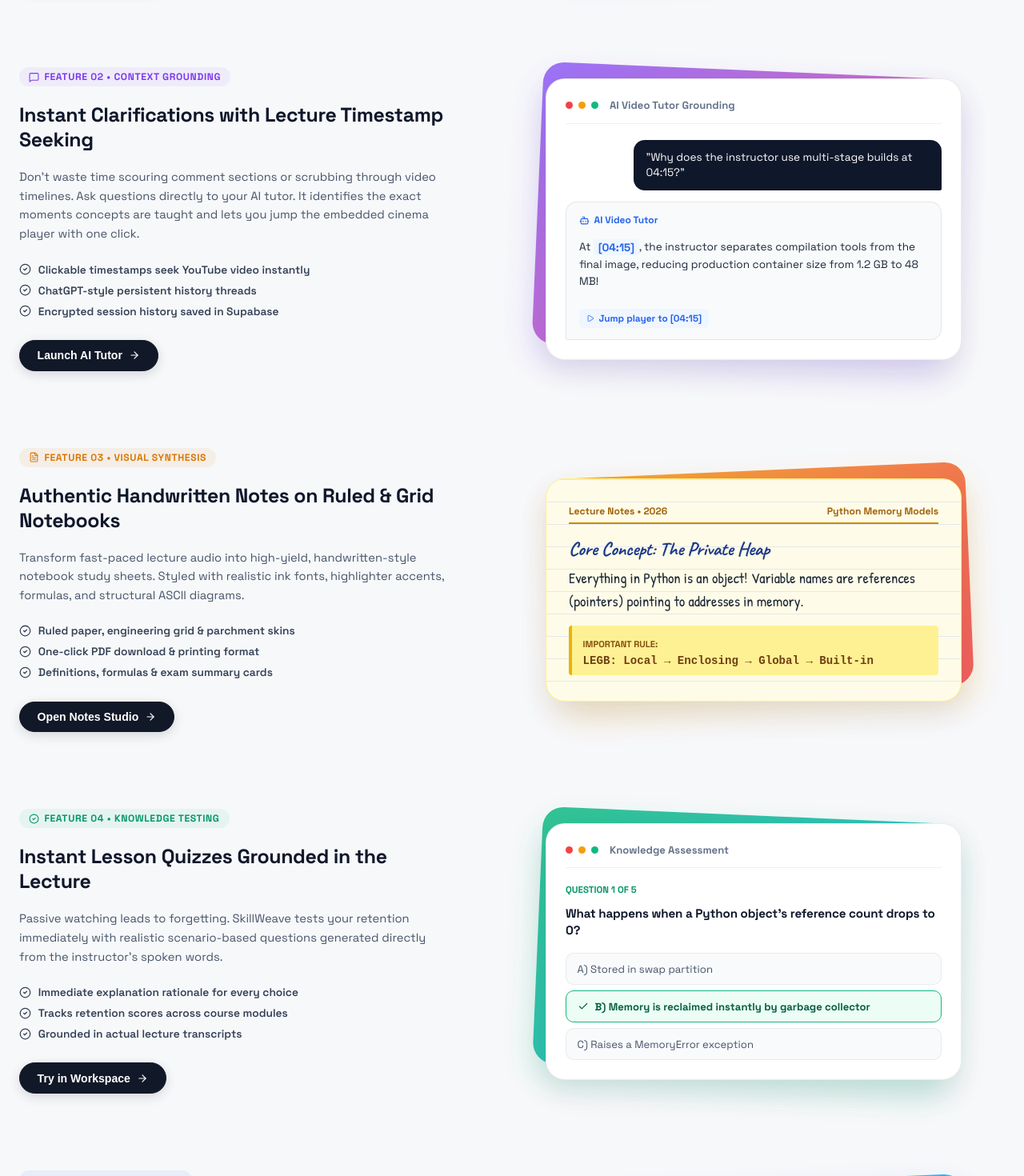
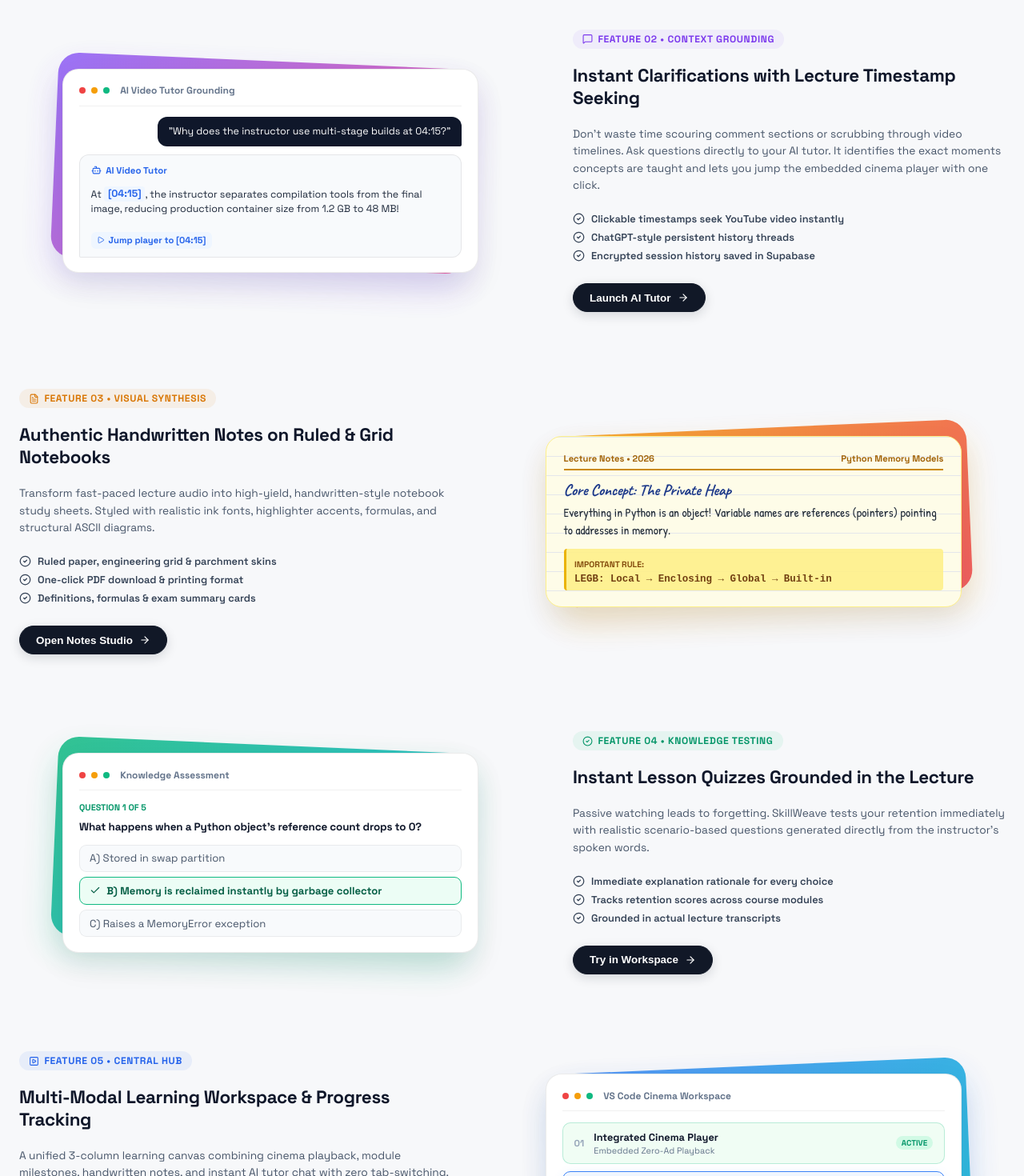
Before and after one commit to sarweshwargoud/SkillWeave-AI, a React (Vite) app in the folder frontend/: page / in a window 1280 px wide. Shown: the part 4060-5530 px from the top of the page at 80% size. Built offline with nearby package versions, Linux system fonts and the light colour scheme.

Commit message:
feat(ui): ensure true alternating zigzag order and compact card typography and padding

```diff
--- a/frontend/src/pages/LandingPage.css
+++ b/frontend/src/pages/LandingPage.css
@@ -347,17 +347,17 @@
   width: 100%;
 }
 
-/* Compact Text Column (Image 2 reference: small text beside cards) */
+/* Compact Text Column (small readable text beside cards) */
 .compact-text-col {
-  max-width: 480px;
+  max-width: 450px;
   display: flex;
   flex-direction: column;
-  gap: 0.85rem;
+  gap: 0.75rem;
 }
 
 .zigzag-title.small-title {
   font-family: 'Space Grotesk', -apple-system, sans-serif;
-  font-size: 1.55rem;
+  font-size: 1.4rem;
   font-weight: 850;
   line-height: 1.25;
   letter-spacing: -0.015em;
@@ -366,8 +366,8 @@
 }
 
 .zigzag-desc.small-desc {
-  font-size: 0.92rem;
-  line-height: 1.6;
+  font-size: 0.86rem;
+  line-height: 1.55;
   color: #475569;
   margin: 0;
 }
@@ -375,24 +375,24 @@
 .zigzag-points.small-points {
   display: flex;
   flex-direction: column;
+  gap: 0.4rem;
+  margin: 0.15rem 0;
+}
+
+.zigzag-points.small-points .point-item {
+  display: flex;
+  align-items: center;
   gap: 0.5rem;
-  margin: 0.2rem 0;
-}
-
-.zigzag-points.small-points .point-item {
-  display: flex;
-  align-items: center;
-  gap: 0.55rem;
-  font-size: 0.86rem;
+  font-size: 0.8rem;
   font-weight: 600;
   color: #334155;
 }
 
 .zigzag-cta-btn.compact-btn {
-  padding: 0.65rem 1.35rem !important;
-  font-size: 0.88rem !important;
+  padding: 0.6rem 1.25rem !important;
+  font-size: 0.84rem !important;
   border-radius: 9999px;
-  margin-top: 0.25rem;
+  margin-top: 0.2rem;
 }
 
 /* Studio Product Stage - Expansive Full Desktop Layout */
@@ -1570,8 +1570,8 @@
   z-index: 2;
   background: #ffffff;
   border: 1px solid rgba(0, 0, 0, 0.08);
-  border-radius: 24px;
-  padding: 1.5rem;
+  border-radius: 20px;
+  padding: 1.15rem 1.25rem;
   box-shadow: 0 16px 36px rgba(15, 23, 42, 0.08);
   transition: all 0.3s ease;
 }
@@ -1585,14 +1585,14 @@
   display: flex;
   align-items: center;
   gap: 0.45rem;
-  margin-bottom: 1.25rem;
-  padding-bottom: 0.85rem;
+  margin-bottom: 0.85rem;
+  padding-bottom: 0.65rem;
   border-bottom: 1px solid rgba(0, 0, 0, 0.06);
 }
 
 .mock-dot {
-  width: 9px;
-  height: 9px;
+  width: 8px;
+  height: 8px;
   border-radius: 50%;
 }
 .mock-dot.red { background: #ef4444; }
@@ -1600,8 +1600,8 @@
 .mock-dot.green { background: #10b981; }
 
 .mock-header-title {
-  margin-left: 0.4rem;
-  font-size: 0.82rem;
+  margin-left: 0.35rem;
+  font-size: 0.75rem;
   font-weight: 750;
   color: #64748b;
 }
@@ -1610,17 +1610,17 @@
 .mock-milestones-list {
   display: flex;
   flex-direction: column;
+  gap: 0.55rem;
+}
+
+.mock-step-row {
+  display: flex;
+  align-items: center;
   gap: 0.75rem;
-}
-
-.mock-step-row {
-  display: flex;
-  align-items: center;
-  gap: 0.85rem;
-  padding: 0.75rem 1rem;
+  padding: 0.55rem 0.85rem;
   background: #f8fafc;
   border: 1px solid rgba(0, 0, 0, 0.05);
-  border-radius: 12px;
+  border-radius: 10px;
 }
 
 .mock-step-row.is-done {
@@ -1635,7 +1635,7 @@
 }
 
 .mock-step-num {
-  font-size: 0.78rem;
+  font-size: 0.72rem;
   font-weight: 850;
   color: #94a3b8;
 }
@@ -1648,27 +1648,27 @@
   flex: 1;
   display: flex;
   flex-direction: column;
-  gap: 0.15rem;
+  gap: 0.1rem;
 }
 
 .mock-step-info strong {
-  font-size: 0.88rem;
+  font-size: 0.8rem;
   font-weight: 750;
   color: #0f172a;
 }
 
 .mock-step-info span {
-  font-size: 0.72rem;
+  font-size: 0.68rem;
   color: #64748b;
 }
 
 .mock-status-pill {
-  font-size: 0.68rem;
+  font-size: 0.62rem;
   font-weight: 800;
   text-transform: uppercase;
   color: #94a3b8;
   background: #e2e8f0;
-  padding: 0.15rem 0.5rem;
+  padding: 0.12rem 0.45rem;
   border-radius: 9999px;
 }
 
@@ -1686,59 +1686,59 @@
 .mock-chat-stream {
   display: flex;
   flex-direction: column;
-  gap: 0.85rem;
+  gap: 0.65rem;
 }
 
 .mock-user-bubble {
   align-self: flex-end;
   background: #0f172a;
   color: #ffffff;
-  padding: 0.75rem 1rem;
-  border-radius: 14px 14px 2px 14px;
-  font-size: 0.85rem;
+  padding: 0.6rem 0.85rem;
+  border-radius: 12px 12px 2px 12px;
+  font-size: 0.78rem;
   max-width: 82%;
-  line-height: 1.45;
+  line-height: 1.4;
 }
 
 .mock-tutor-bubble {
   align-self: flex-start;
   background: #f8fafc;
   border: 1px solid rgba(0, 0, 0, 0.08);
-  padding: 0.85rem 1rem;
-  border-radius: 14px 14px 14px 2px;
-  font-size: 0.85rem;
+  padding: 0.65rem 0.85rem;
+  border-radius: 12px 12px 12px 2px;
+  font-size: 0.78rem;
   color: #1e293b;
-  line-height: 1.55;
+  line-height: 1.45;
 }
 
 .tutor-head {
   display: flex;
   align-items: center;
   gap: 0.35rem;
-  font-size: 0.75rem;
+  font-size: 0.72rem;
   font-weight: 800;
   color: #2563eb;
-  margin-bottom: 0.35rem;
+  margin-bottom: 0.25rem;
 }
 
 .mock-timestamp-badge {
   font-weight: 800;
   color: #2563eb;
   background: #eff6ff;
-  padding: 0.1rem 0.35rem;
+  padding: 0.08rem 0.3rem;
   border-radius: 4px;
 }
 
 .mock-jump-cta {
   display: inline-flex;
   align-items: center;
-  gap: 0.35rem;
-  margin-top: 0.65rem;
-  font-size: 0.74rem;
+  gap: 0.3rem;
+  margin-top: 0.45rem;
+  font-size: 0.7rem;
   font-weight: 750;
   color: #2563eb;
   background: #eff6ff;
-  padding: 0.2rem 0.55rem;
+  padding: 0.15rem 0.45rem;
   border-radius: 6px;
 }
 
@@ -1747,47 +1747,47 @@
   background: #fefce8;
   border: 1px solid #fef08a;
   background-image: linear-gradient(#e5e7eb 1px, transparent 1px);
-  background-size: 100% 28px;
-  padding: 2rem 1.75rem;
+  background-size: 100% 24px;
+  padding: 1.25rem 1.35rem;
 }
 
 .mock-paper-header {
   display: flex;
   justify-content: space-between;
   font-family: 'Space Grotesk', sans-serif;
-  font-size: 0.76rem;
+  font-size: 0.7rem;
   font-weight: 800;
   color: #a16207;
   border-bottom: 2px solid #ca8a04;
-  padding-bottom: 0.4rem;
-  margin-bottom: 1rem;
+  padding-bottom: 0.35rem;
+  margin-bottom: 0.75rem;
 }
 
 .hw-heading {
   font-family: 'Caveat', cursive, sans-serif;
-  font-size: 1.5rem;
+  font-size: 1.25rem;
   font-weight: 700;
   color: #1e3a8a;
-  margin: 0 0 0.4rem;
+  margin: 0 0 0.3rem;
 }
 
 .hw-text {
   font-family: 'Patrick Hand', cursive, sans-serif;
-  font-size: 1.15rem;
+  font-size: 0.95rem;
   color: #1f2937;
-  line-height: 1.6;
-  margin: 0 0 1rem;
+  line-height: 1.45;
+  margin: 0 0 0.75rem;
 }
 
 .hw-highlight-box {
   background: rgba(254, 240, 138, 0.9);
-  border-left: 4px solid #eab308;
-  padding: 0.65rem 0.85rem;
+  border-left: 3px solid #eab308;
+  padding: 0.45rem 0.65rem;
   border-radius: 4px;
 }
 
 .hw-hl-tag {
-  font-size: 0.7rem;
+  font-size: 0.65rem;
   font-weight: 800;
   text-transform: uppercase;
   color: #854d0e;
@@ -1795,49 +1795,50 @@
 
 .hw-hl-text {
   font-family: monospace;
-  font-size: 0.88rem;
+  font-size: 0.78rem;
   font-weight: 700;
   color: #713f12;
-  margin: 0.25rem 0 0;
+  margin: 0.2rem 0 0;
 }
 
 /* Quiz Mock */
 .mock-quiz-body {
   display: flex;
   flex-direction: column;
-  gap: 0.75rem;
+  gap: 0.55rem;
 }
 
 .mock-q-num {
-  font-size: 0.72rem;
+  font-size: 0.68rem;
   font-weight: 800;
   text-transform: uppercase;
   color: #059669;
 }
 
 .mock-q-title {
-  font-size: 0.95rem;
+  font-size: 0.84rem;
   font-weight: 800;
   color: #0f172a;
   margin: 0;
-  line-height: 1.4;
+  line-height: 1.35;
 }
 
 .mock-options-group {
   display: flex;
   flex-direction: column;
+  gap: 0.4rem;
+  margin-top: 0.25rem;
+}
+
+.mock-opt-item {
+  display: flex;
+  align-items: center;
   gap: 0.45rem;
-  margin-top: 0.35rem;
-}
-
-.mock-opt-item {
-  display: flex;
-  align-items: center;
-  gap: 0.5rem;
-  padding: 0.65rem 0.85rem;
+  padding: 0.48rem 0.75rem;
   background: #f8fafc;
   border: 1px solid rgba(0, 0, 0, 0.06);
-  border-radius: 10px;
+  border-radius: 9px;
+  font-size: 0.78rem;
   font-size: 0.82rem;
   color: #475569;
 }
--- a/frontend/src/pages/LandingPage.jsx
+++ b/frontend/src/pages/LandingPage.jsx
@@ -626,6 +626,30 @@ const LandingPage = () => {
           {/* Row 2 (Zag): Feature 02 Context Grounding (Card Left, Text Right via reverse-row) */}
           <div className="zigzag-row reverse-row">
             <motion.div
+              className="zigzag-content-col compact-text-col"
+              initial={{ opacity: 0, x: 25 }}
+              whileInView={{ opacity: 1, x: 0 }}
+              viewport={{ once: true }}
+              transition={{ duration: 0.6 }}
+            >
+              <div className="zigzag-badge badge-violet">
+                <MessageSquare size={13} /> <span>Feature 02 • Context Grounding</span>
+              </div>
+              <h3 className="zigzag-title small-title">Instant Clarifications with Lecture Timestamp Seeking</h3>
+              <p className="zigzag-desc small-desc">
+                Don't waste time scouring comment sections or scrubbing through video timelines. Ask questions directly to your AI tutor. It identifies the exact moments concepts are taught and lets you jump the embedded cinema player with one click.
+              </p>
+              <div className="zigzag-points small-points">
+                <div className="point-item"><CheckCircle2 size={15} className="text-violet-600" /> <span>Clickable timestamps seek YouTube video instantly</span></div>
+                <div className="point-item"><CheckCircle2 size={15} className="text-violet-600" /> <span>ChatGPT-style persistent history threads</span></div>
+                <div className="point-item"><CheckCircle2 size={15} className="text-violet-600" /> <span>Encrypted session history saved in Supabase</span></div>
+              </div>
+              <button className="btn-primary zigzag-cta-btn compact-btn" onClick={() => navigate('/tutor')}>
+                Launch AI Tutor <ArrowRight size={14} />
+              </button>
+            </motion.div>
+
+            <motion.div
               className="zigzag-visual-col"
               initial={{ opacity: 0, x: -25 }}
               whileInView={{ opacity: 1, x: 0 }}
@@ -660,30 +684,6 @@ const LandingPage = () => {
                   </div>
                 </div>
               </div>
-            </motion.div>
-
-            <motion.div
-              className="zigzag-content-col compact-text-col"
-              initial={{ opacity: 0, x: 25 }}
-              whileInView={{ opacity: 1, x: 0 }}
-              viewport={{ once: true }}
-              transition={{ duration: 0.6 }}
-            >
-              <div className="zigzag-badge badge-violet">
-                <MessageSquare size={13} /> <span>Feature 02 • Context Grounding</span>
-              </div>
-              <h3 className="zigzag-title small-title">Instant Clarifications with Lecture Timestamp Seeking</h3>
-              <p className="zigzag-desc small-desc">
-                Don't waste time scouring comment sections or scrubbing through video timelines. Ask questions directly to your AI tutor. It identifies the exact moments concepts are taught and lets you jump the embedded cinema player with one click.
-              </p>
-              <div className="zigzag-points small-points">
-                <div className="point-item"><CheckCircle2 size={15} className="text-violet-600" /> <span>Clickable timestamps seek YouTube video instantly</span></div>
-                <div className="point-item"><CheckCircle2 size={15} className="text-violet-600" /> <span>ChatGPT-style persistent history threads</span></div>
-                <div className="point-item"><CheckCircle2 size={15} className="text-violet-600" /> <span>Encrypted session history saved in Supabase</span></div>
-              </div>
-              <button className="btn-primary zigzag-cta-btn compact-btn" onClick={() => navigate('/tutor')}>
-                Launch AI Tutor <ArrowRight size={14} />
-              </button>
             </motion.div>
           </div>
 
@@ -742,8 +742,32 @@ const LandingPage = () => {
             </motion.div>
           </div>
 
-          {/* Row 4 (Zag): Feature 04 Knowledge Testing (Card Left, Text Right via reverse-row - EXACT IMAGE 1 & 2) */}
+          {/* Row 4 (Zag): Feature 04 Knowledge Testing (Card Left, Text Right via reverse-row) */}
           <div className="zigzag-row reverse-row">
+            <motion.div
+              className="zigzag-content-col compact-text-col"
+              initial={{ opacity: 0, x: 25 }}
+              whileInView={{ opacity: 1, x: 0 }}
+              viewport={{ once: true }}
+              transition={{ duration: 0.6 }}
+            >
+              <div className="zigzag-badge badge-emerald">
+                <CheckCircle2 size={13} /> <span>Feature 04 • Knowledge Testing</span>
+              </div>
+              <h3 className="zigzag-title small-title">Instant Lesson Quizzes Grounded in the Lecture</h3>
+              <p className="zigzag-desc small-desc">
+                Passive watching leads to forgetting. SkillWeave tests your retention immediately with realistic scenario-based questions generated directly from the instructor's spoken words.
+              </p>
+              <div className="zigzag-points small-points">
+                <div className="point-item"><CheckCircle2 size={15} className="text-emerald-600" /> <span>Immediate explanation rationale for every choice</span></div>
+                <div className="point-item"><CheckCircle2 size={15} className="text-emerald-600" /> <span>Tracks retention scores across course modules</span></div>
+                <div className="point-item"><CheckCircle2 size={15} className="text-emerald-600" /> <span>Grounded in actual lecture transcripts</span></div>
+              </div>
+              <button className="btn-primary zigzag-cta-btn compact-btn" onClick={() => navigate('/workspace')}>
+                Try in Workspace <ArrowRight size={14} />
+              </button>
+            </motion.div>
+
             <motion.div
               className="zigzag-visual-col"
               initial={{ opacity: 0, x: -25 }}
@@ -774,30 +798,6 @@ const LandingPage = () => {
                   </div>
                 </div>
               </div>
-            </motion.div>
-
-            <motion.div
-              className="zigzag-content-col compact-text-col"
-              initial={{ opacity: 0, x: 25 }}
-              whileInView={{ opacity: 1, x: 0 }}
-              viewport={{ once: true }}
-              transition={{ duration: 0.6 }}
-            >
-              <div className="zigzag-badge badge-emerald">
-                <CheckCircle2 size={13} /> <span>Feature 04 • Knowledge Testing</span>
-              </div>
-              <h3 className="zigzag-title small-title">Instant Lesson Quizzes Grounded in the Lecture</h3>
-              <p className="zigzag-desc small-desc">
-                Passive watching leads to forgetting. SkillWeave tests your retention immediately with realistic scenario-based questions generated directly from the instructor's spoken words.
-              </p>
-              <div className="zigzag-points small-points">
-                <div className="point-item"><CheckCircle2 size={15} className="text-emerald-600" /> <span>Immediate explanation rationale for every choice</span></div>
-                <div className="point-item"><CheckCircle2 size={15} className="text-emerald-600" /> <span>Tracks retention scores across course modules</span></div>
-                <div className="point-item"><CheckCircle2 size={15} className="text-emerald-600" /> <span>Grounded in actual lecture transcripts</span></div>
-              </div>
-              <button className="btn-primary zigzag-cta-btn compact-btn" onClick={() => navigate('/workspace')}>
-                Try in Workspace <ArrowRight size={14} />
-              </button>
             </motion.div>
           </div>
 
```
